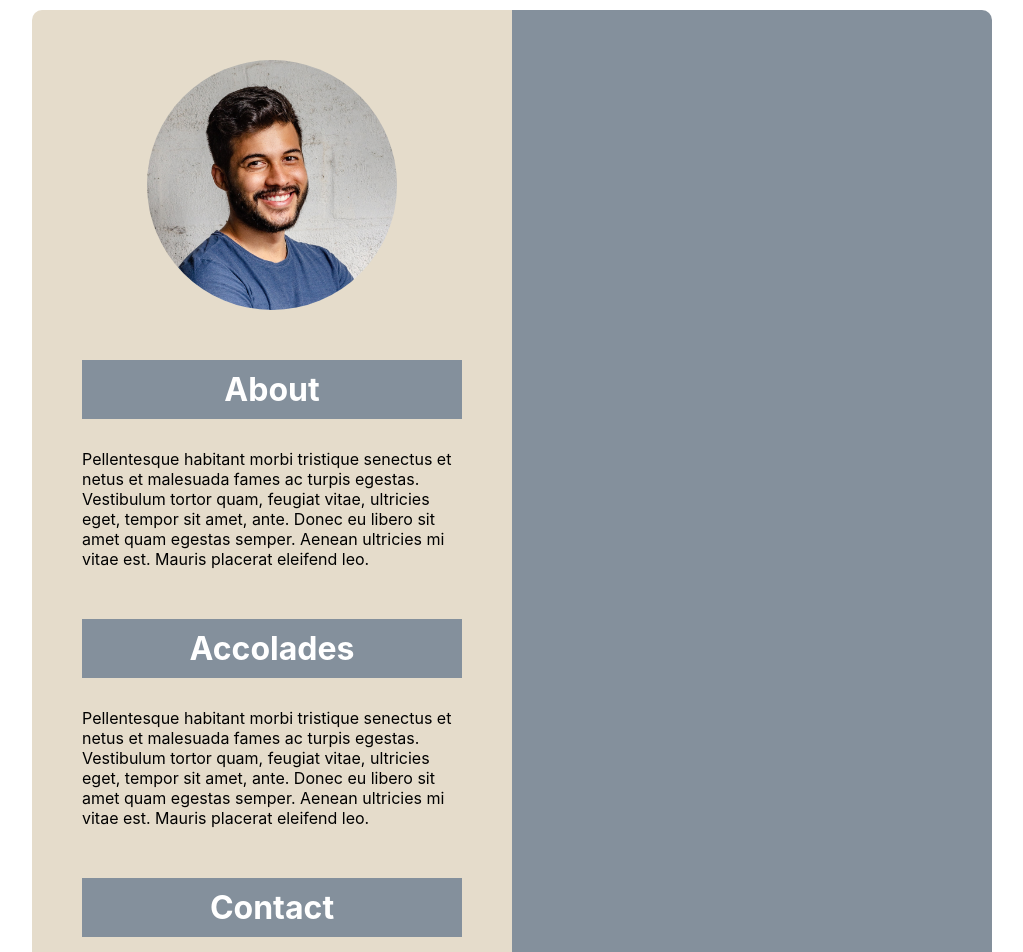
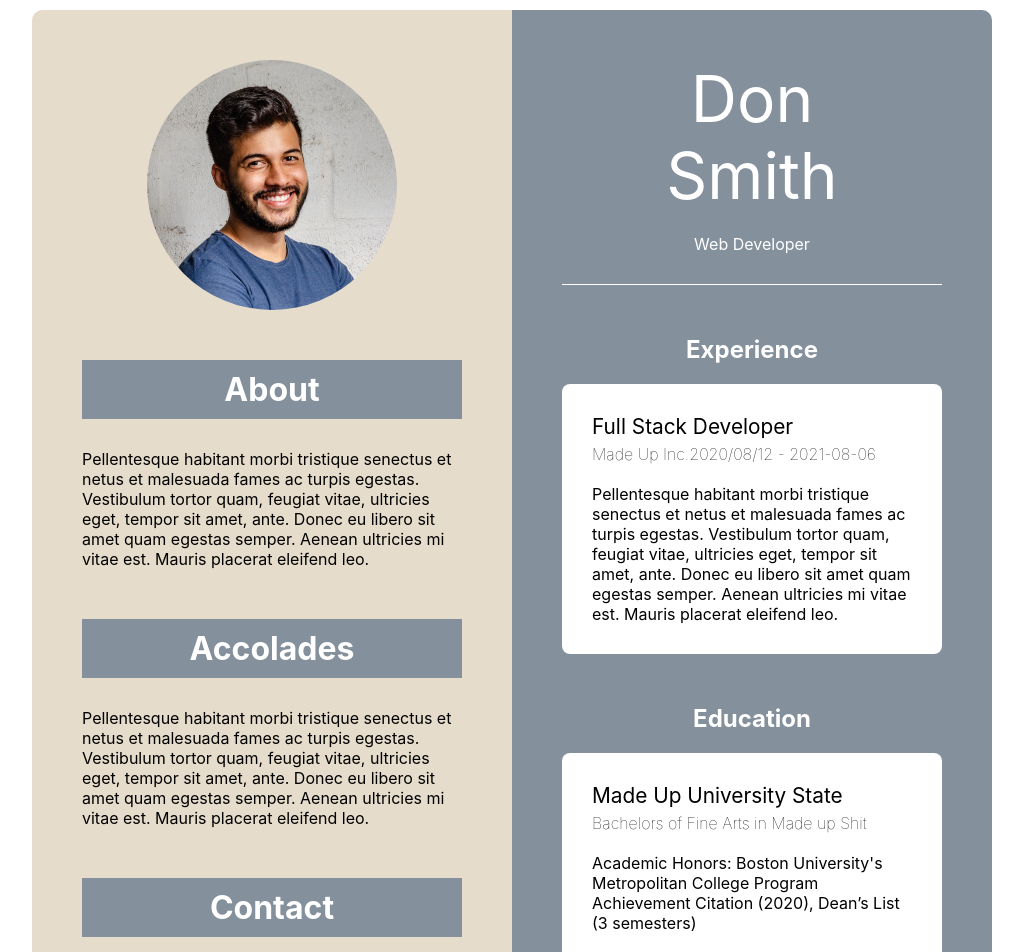
Before and after one commit to djballowe/Cover-Letter-Creator, a React (Create React App) app in the folder cover-letter-app/: page / in a window 1280 px wide. Shown: the part 40-992 px from the top of the page, without its empty margins (128-1151 px from the left). Built offline with nearby package versions, Linux system fonts and the light colour scheme.

Commit message:
styling pretty much done now time for hell

```diff
--- a/cover-letter-app/src/App.css
+++ b/cover-letter-app/src/App.css
@@ -179,3 +179,61 @@ body {
   width: 250px;
   border-radius: 150px;
 }
+
+/* Name */
+
+.name-container {
+  display: flex;
+  flex-direction: column;
+  align-items: center;
+  justify-content: center;
+  color: white;
+  border-bottom: 1px solid white;
+  padding-bottom: 30px;
+}
+
+.name-container h1 {
+  font-size: 4rem;
+  font-weight: 400;
+}
+
+.name-container p {
+  margin-top: 20px;
+}
+
+/* Experience */
+
+.work-container {
+  margin-top: 50px;
+  display: flex;
+  flex-direction: column;
+  align-items: center;
+}
+
+.work-info-container {
+  padding: 30px;
+  border-radius: 8px;
+  background-color: white;
+}
+
+.work-container h2 {
+  color: white;
+  margin-bottom: 20px;
+}
+
+.company-date {
+  display: flex;
+  align-items: center;
+  margin-bottom: 20px;
+}
+
+.company-date p {
+  font-weight: 100;
+}
+
+#job-title {
+  margin-bottom: 5px;
+  font-size: 1.3rem;
+}
+
+/* Education */
--- a/cover-letter-app/src/App.js
+++ b/cover-letter-app/src/App.js
@@ -3,6 +3,10 @@ import About from './Components/About';
 import Accolades from './Components/Accolades';
 import Picture from './Components/Picture';
 import Contact from './Components/Contact';
+import Name from './Components/Name';
+import Work from './Work';
+import Education from './Education';
+import Skills from './Components/Skills';
 
 
 function App() {
@@ -16,7 +20,10 @@ function App() {
           <Contact />
         </div>
         <div className='right'>
-
+          <Name />
+          <Work />
+          <Education />
+          <Skills />
         </div>
       </div>
     </div>
--- /dev/null
+++ b/cover-letter-app/src/Components/Name.js
@@ -0,0 +1,13 @@
+import React, { Component } from 'react'
+
+export default class Name extends Component {
+  render() {
+    return (
+      <div className='name-container'>
+        <h1 id='first'>Don</h1>
+        <h1 id='last'>Smith</h1>
+        <p id='title'>Web Developer</p>
+      </div>
+    )
+  }
+}
--- /dev/null
+++ b/cover-letter-app/src/Components/Skills.js
@@ -0,0 +1,18 @@
+import React, { Component } from "react";
+
+export default class Skills extends Component {
+  render() {
+    return (
+      <div className="work-container">
+        <h2>Skills</h2>
+        <div className="work-info-container">
+          <p>
+            Built single page applications (SPA), responsive web design, UI
+            using HTML5 grid layouts, CSS3 media queries where it’s an
+            expression and can be used to either true or false.
+          </p>
+        </div>
+      </div>
+    );
+  }
+}
--- /dev/null
+++ b/cover-letter-app/src/Education.js
@@ -0,0 +1,24 @@
+import React, { Component } from "react";
+
+export default class Education extends Component {
+  render() {
+    return (
+      <div className="work-container">
+        <h2>Education</h2>
+        <div className="work-info-container">
+          <p id="job-title">Made Up University State</p>
+          <div className="company-date">
+            <p>Bachelors of Fine Arts in Made up Shit</p>
+
+          </div>
+          <div>
+            <p>
+              Academic Honors: Boston University's Metropolitan College Program
+              Achievement Citation (2020), Dean’s List (3 semesters)
+            </p>
+          </div>
+        </div>
+      </div>
+    );
+  }
+}
--- /dev/null
+++ b/cover-letter-app/src/Work.js
@@ -0,0 +1,27 @@
+import React, { Component } from "react";
+
+export default class Work extends Component {
+  render() {
+    return (
+      <div className="work-container">
+        <h2>Experience</h2>
+        <div className="work-info-container">
+          <p id="job-title">Full Stack Developer</p>
+          <div className="company-date">
+            <p>Made Up Inc.</p>
+            <p>2020/08/12 - 2021-08-06</p>
+          </div>
+          <div>
+            <p>
+              Pellentesque habitant morbi tristique senectus et netus et
+              malesuada fames ac turpis egestas. Vestibulum tortor quam, feugiat
+              vitae, ultricies eget, tempor sit amet, ante. Donec eu libero sit
+              amet quam egestas semper. Aenean ultricies mi vitae est. Mauris
+              placerat eleifend leo.
+            </p>
+          </div>
+        </div>
+      </div>
+    );
+  }
+}
```
